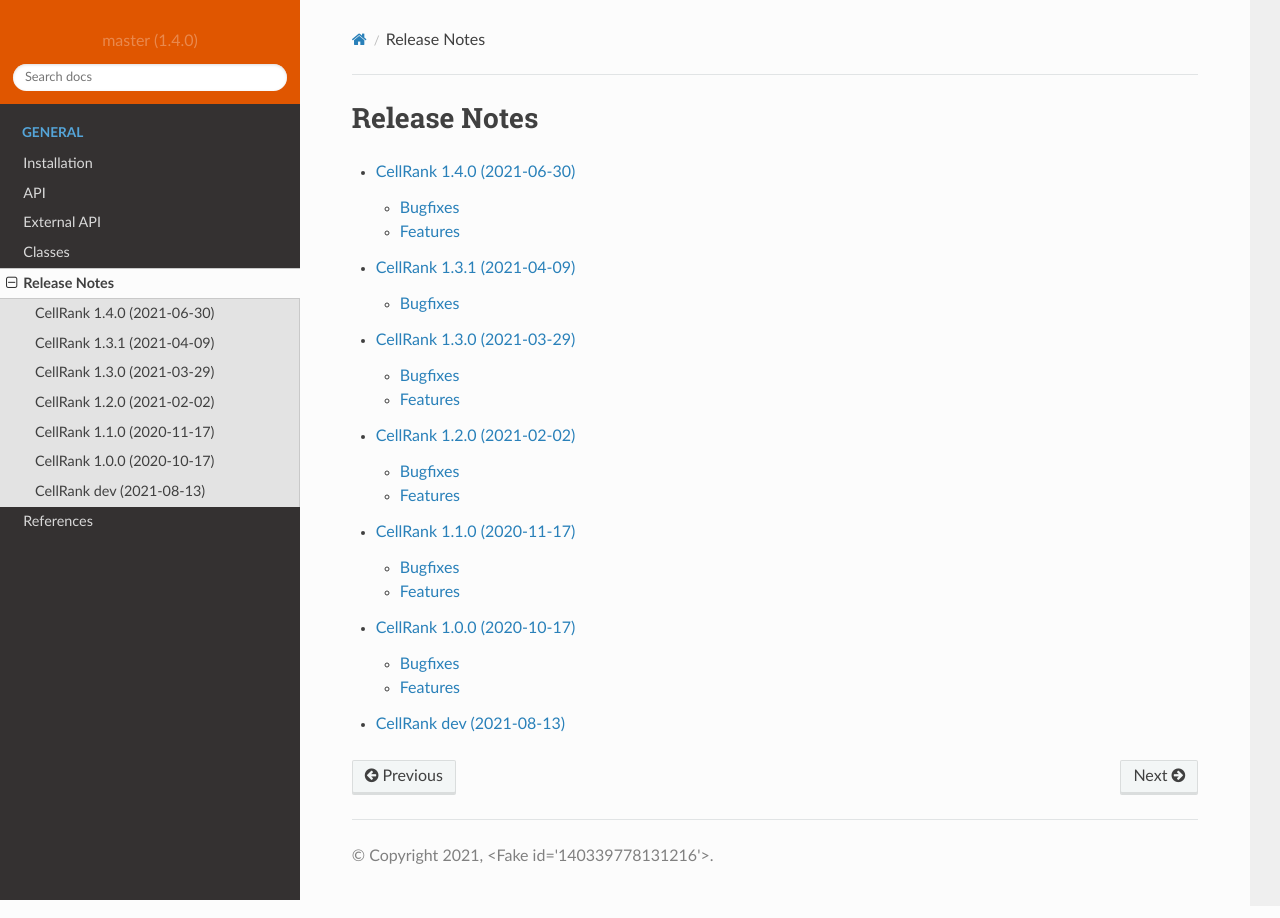
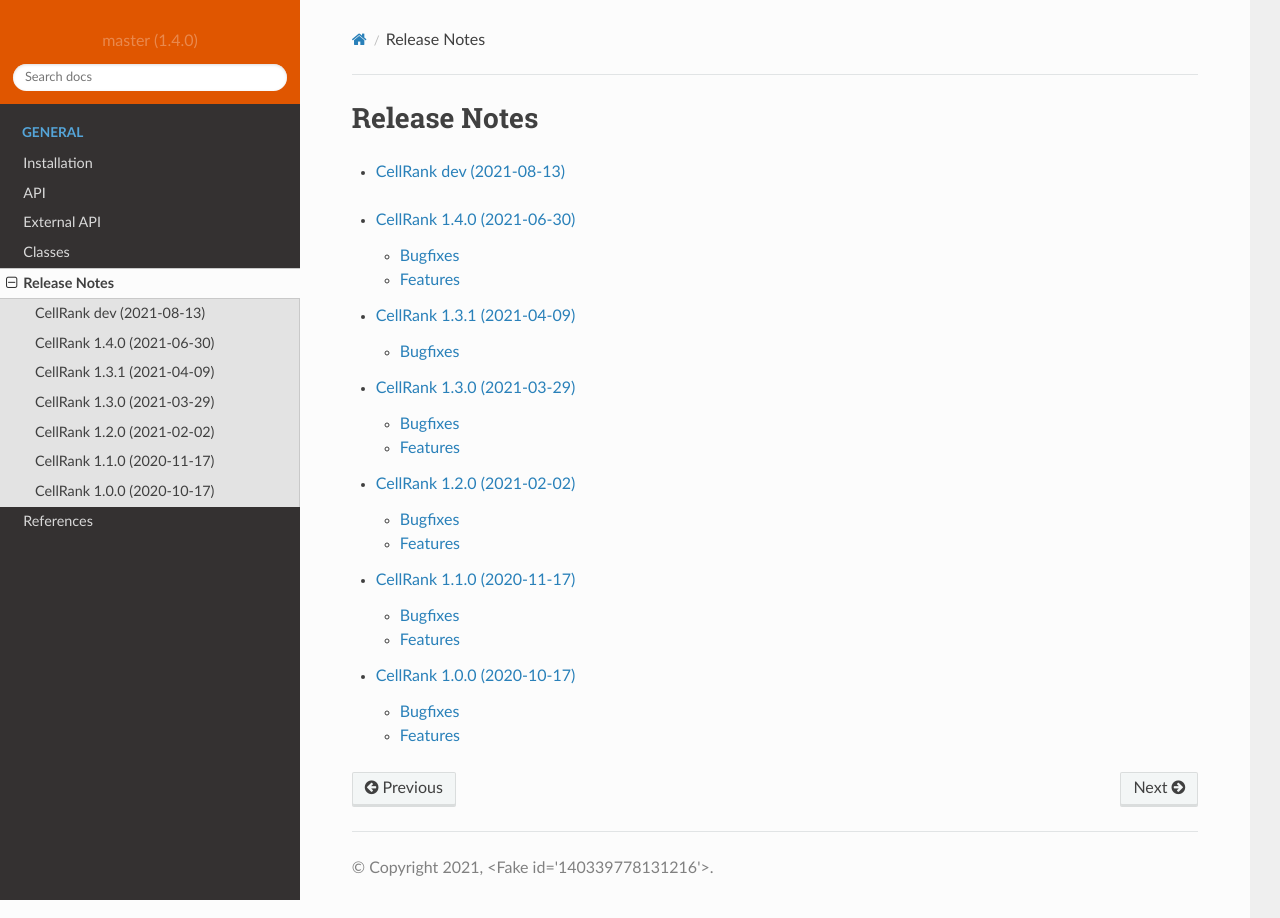
Before and after one commit to theislab/cellrank, a Sphinx documentation site: the page built from docs/source/release_notes.rst, in a window 1280 px wide. Built offline with Sphinx 7.4.7 and the Read the Docs theme 2.0.0, drawn with Linux system fonts in a browser that asks for light colours; pages that are not in the unit, such as notebooks, are missing from menus; the version number is read from the project's files by our own code; part of the change alters nothing that is shown.

```diff
--- a/docs/source/release_notes.rst
+++ b/docs/source/release_notes.rst
@@ -1,10 +1,14 @@
 Release Notes
 +++++++++++++
+
+.. toctree::
+    :maxdepth: 3
+
+    release/notes-dev
 
 .. toctree::
     :maxdepth: 3
     :glob:
     :reversed:
 
-    release/notes-dev
     release/notes-*.*.*
```
